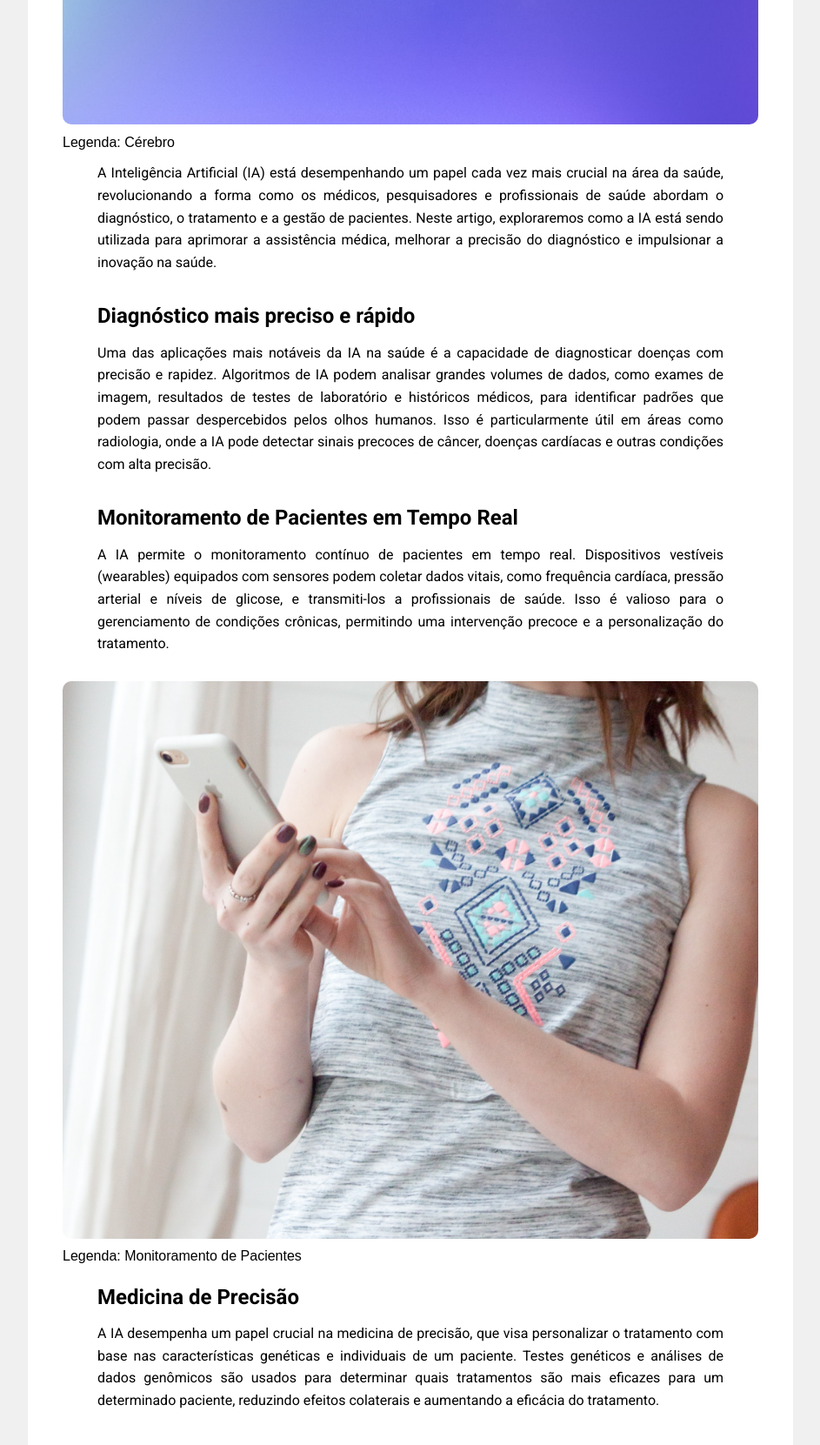
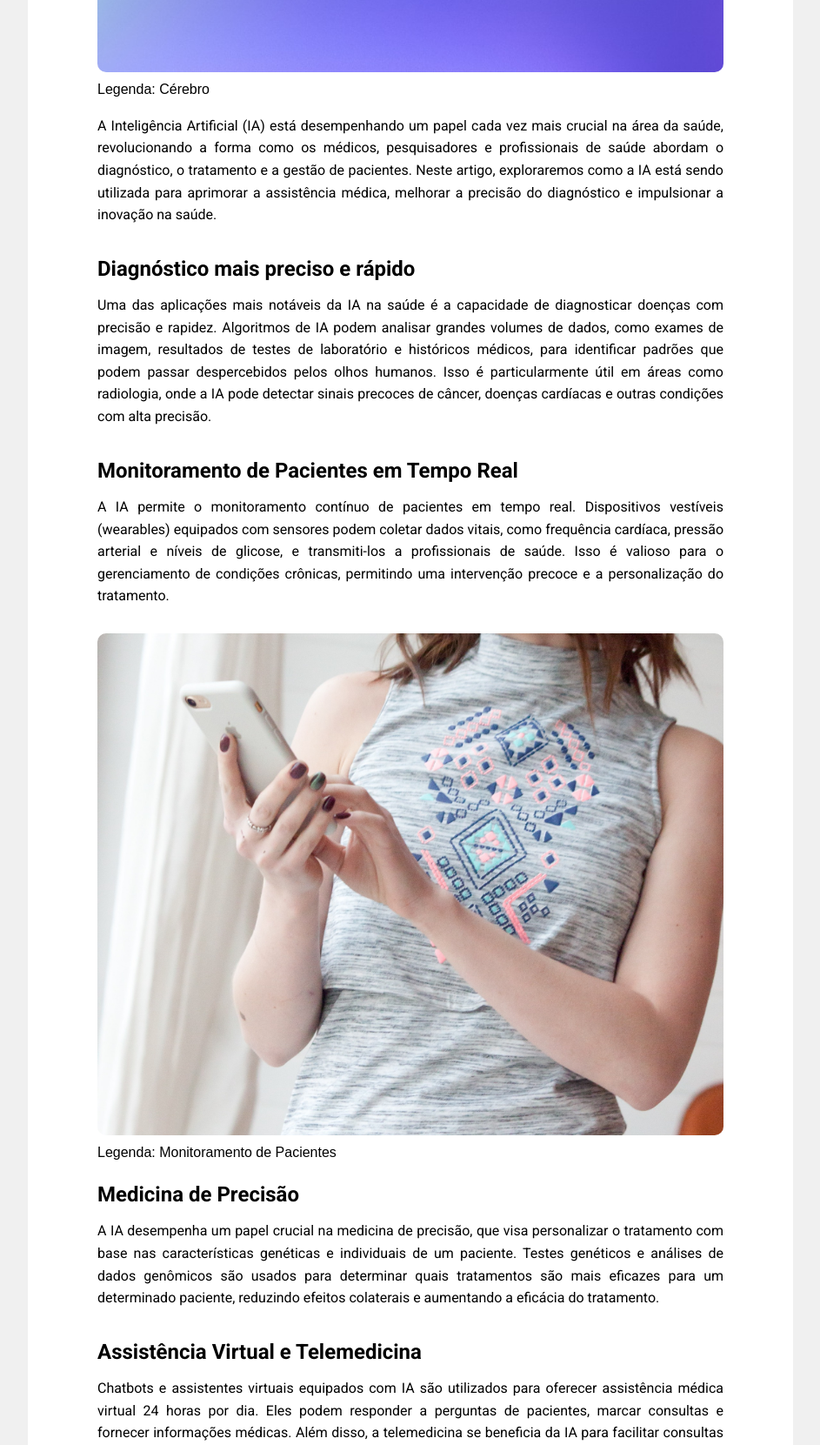
Before and after one commit to CahAntunes/Blog-Pessoal, a plain HTML site: page page04.html in a window 1280 px wide. Shown: the part 760-2421 px from the top of the page at 87% size, without its empty margins (168-1111 px from the left). Drawn offline with Linux system fonts and the light colour scheme.

Commit message:
Update page04.html

```diff
--- a/page04.html
+++ b/page04.html
@@ -23,20 +23,20 @@
     <main>
       <h1>Atuação da IA no setor Médico</h1>
       <h3>Facilidades e Desafios</h3>
-      <picture>
+      <figure class="imagem-artigo">
           <img src="assets/img-brain.png" alt="Imagem de um cérebro">
           <figcaption>Legenda: Cérebro</figcaption>
-      </picture>
+      </figure>
 
       <p>A Inteligência Artificial (IA) está desempenhando um papel cada vez mais crucial na área da saúde, revolucionando a forma como os médicos, pesquisadores e profissionais de saúde abordam o diagnóstico, o tratamento e a gestão de pacientes. Neste artigo, exploraremos como a IA está sendo utilizada para aprimorar a assistência médica, melhorar a precisão do diagnóstico e impulsionar a inovação na saúde.</p>
       <h2>Diagnóstico mais preciso e rápido</h2>
       <p>Uma das aplicações mais notáveis da IA na saúde é a capacidade de diagnosticar doenças com precisão e rapidez. Algoritmos de IA podem analisar grandes volumes de dados, como exames de imagem, resultados de testes de laboratório e históricos médicos, para identificar padrões que podem passar despercebidos pelos olhos humanos. Isso é particularmente útil em áreas como radiologia, onde a IA pode detectar sinais precoces de câncer, doenças cardíacas e outras condições com alta precisão.</p>
       <h2>Monitoramento de Pacientes em Tempo Real</h2>
       <p>A IA permite o monitoramento contínuo de pacientes em tempo real. Dispositivos vestíveis (wearables) equipados com sensores podem coletar dados vitais, como frequência cardíaca, pressão arterial e níveis de glicose, e transmiti-los a profissionais de saúde. Isso é valioso para o gerenciamento de condições crônicas, permitindo uma intervenção precoce e a personalização do tratamento.</p>
-      <picture>
+      <figure class="imagem-artigo">
           <img src="assets/mulher-celular.png" alt="Imagem de uma mulher no celular">
           <figcaption>Legenda: Monitoramento de Pacientes</figcaption>
-      </picture>
+      </figure>
       <h2>Medicina de Precisão</h2>
       <p>A IA desempenha um papel crucial na medicina de precisão, que visa personalizar o tratamento com base nas características genéticas e individuais de um paciente. Testes genéticos e análises de dados genômicos são usados para determinar quais tratamentos são mais eficazes para um determinado paciente, reduzindo efeitos colaterais e aumentando a eficácia do tratamento.</h2>
       <h2>Assistência Virtual e Telemedicina</h2>
```
